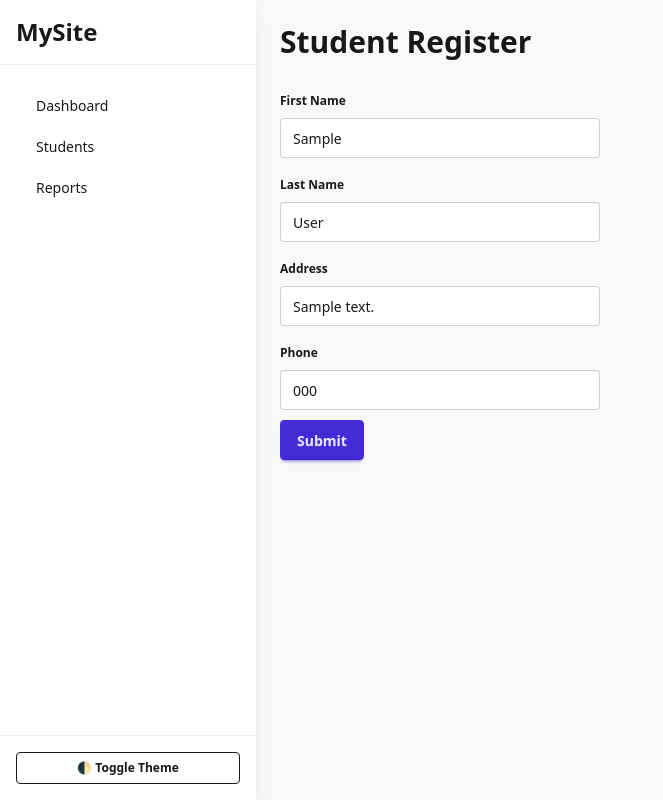
After one commit to Rajeev-Tamang/Django, a Django app: template Day24TailwindCSS/app/templates/app/register copy.html in a window 1280 px wide. The commit adds this page. Shown: the whole page, without its empty margins (0-663 px from the left). Run offline with Django 5.2, Linux system fonts and the light colour scheme; the template is opened without the code that fills it: most values are stand-ins (such as "Sample title", 1, 10 or a date in 2020); some libraries are stand-ins or nearby versions.

Commit message:
Day25-DjangoForm/request.method,request.POST,request.POST.get()

```diff
--- /dev/null
+++ b/Day24TailwindCSS/app/templates/app/register copy.html
@@ -0,0 +1,44 @@
+{% extends 'base.html' %}
+
+{% block title %}Student Register{% endblock %}
+
+
+{% block content %}
+<main class="flex-grow p-6 overflow-auto">
+    <h1 class="text-3xl font-bold mb-6">Student Register</h1>
+    <form class="w-1/2" action="" method="post">
+        {% csrf_token %}
+        <fieldset class="fieldset">
+            <legend class="fieldset-legend">First Name</legend>
+            <input type="text" class="input" placeholder="eg. John" value="{{ form_data.first_name}}"
+                name="first_name" />
+            <p class="label">
+                {% if errors.first_name %}{{ errors.first_name }}{% endif %}
+            </p>
+        </fieldset>
+        <fieldset class="fieldset">
+            <legend class="fieldset-legend">Last Name</legend>
+            <input type="text" class="input" placeholder="eg. Doe" value="{{ form_data.last_name}}" name="last_name" />
+            <p class="label">
+                {% if errors.last_name %}{{ errors.last_name }}{% endif %}
+            </p>
+        </fieldset>
+        <fieldset class="fieldset">
+            <legend class="fieldset-legend">Address</legend>
+            <input type="text" class="input" placeholder="eg. Kathmandu" value="{{ form_data.address}}"
+                name="address" />
+            <p class="label"></p>
+        </fieldset>
+        <fieldset class="fieldset">
+            <legend class="fieldset-legend">Phone</legend>
+            <input type="number" class="input" placeholder="eg. 98******" value="{{ form_data.phone}}" name="phone" />
+            <p class="label color-red">
+                {% if errors.phone %}{{ errors.phone }}{% endif %}
+            </p>
+        </fieldset>
+        <button class="btn btn-primary">Submit</button>
+    </form>
+</main>
+
+
+{% endblock %}
--- a/Day24TailwindCSS/app/urls.py
+++ b/Day24TailwindCSS/app/urls.py
@@ -2,5 +2,6 @@ from django.urls import path
 from . import views
 
 urlpatterns = [
-    path('',views.dashboard,name='dashbopard'),
+    path('',views.dashboard,name='dashboard'),
+    path('students/register/',views.register,name='register'),
 ]
--- a/Day24TailwindCSS/theme/static/css/dist/styles.css
+++ b/Day24TailwindCSS/theme/static/css/dist/styles.css
@@ -5,13 +5,10 @@
   :root, :host {
     --font-sans: ui-sans-serif, system-ui, sans-serif, "Apple Color Emoji",
       "Segoe UI Emoji", "Segoe UI Symbol", "Noto Color Emoji";
-    --font-serif: ui-serif, Georgia, Cambria, "Times New Roman", Times, serif;
     --font-mono: ui-monospace, SFMono-Regular, Menlo, Monaco, Consolas, "Liberation Mono",
       "Courier New", monospace;
     --color-red-600: oklch(57.7% 0.245 27.325);
     --color-green-600: oklch(62.7% 0.194 149.214);
-    --color-gray-50: oklch(98.5% 0.002 247.839);
-    --color-black: #000;
     --spacing: 0.25rem;
     --text-lg: 1.125rem;
     --text-lg--line-height: calc(1.75 / 1.125);
@@ -21,12 +18,8 @@
     --text-2xl--line-height: calc(2 / 1.5);
     --text-3xl: 1.875rem;
     --text-3xl--line-height: calc(2.25 / 1.875);
-    --text-5xl: 3rem;
-    --text-5xl--line-height: 1;
     --font-weight-semibold: 600;
     --font-weight-bold: 700;
-    --tracking-normal: 0em;
-    --leading-normal: 1.5;
     --radius-md: 0.375rem;
     --default-font-family: var(--font-sans);
     --default-mono-font-family: var(--font-mono);
@@ -757,6 +701,134 @@
     background-color: transparent;
     border: var(--border) solid currentColor;
   }
+  .input {
+    cursor: text;
+    border: var(--border) solid #0000;
+    position: relative;
+    display: inline-flex;
+    flex-shrink: 1;
+    appearance: none;
+    align-items: center;
+    gap: calc(0.25rem * 2);
+    background-color: var(--color-base-100);
+    padding-inline: calc(0.25rem * 3);
+    vertical-align: middle;
+    white-space: nowrap;
+    width: clamp(3rem, 20rem, 100%);
+    height: var(--size);
+    font-size: 0.875rem;
+    touch-action: manipulation;
+    border-start-start-radius: var(--join-ss, var(--radius-field));
+    border-start-end-radius: var(--join-se, var(--radius-field));
+    border-end-start-radius: var(--join-es, var(--radius-field));
+    border-end-end-radius: var(--join-ee, var(--radius-field));
+    border-color: var(--input-color);
+    box-shadow: 0 1px var(--input-color) inset, 0 -1px oklch(100% 0 0 / calc(var(--depth) * 0.1)) inset;
+  }
+  @supports (color: color-mix(in lab, red, red)) {
+    .input {
+      box-shadow: 0 1px color-mix(in oklab, var(--input-color) calc(var(--depth) * 10%), #0000) inset, 0 -1px oklch(100% 0 0 / calc(var(--depth) * 0.1)) inset;
+    }
+  }
+  .input {
+    --size: calc(var(--size-field, 0.25rem) * 10);
+    --input-color: var(--color-base-content);
+  }
+  @supports (color: color-mix(in lab, red, red)) {
+    .input {
+      --input-color: color-mix(in oklab, var(--color-base-content) 20%, #0000);
+    }
+  }
+  .input:where(input) {
+    display: inline-flex;
+  }
+  .input :where(input) {
+    display: inline-flex;
+    height: 100%;
+    width: 100%;
+    appearance: none;
+    background-color: transparent;
+    border: none;
+  }
+  .input :where(input):focus, .input :where(input):focus-within {
+    --tw-outline-style: none;
+    outline-style: none;
+  }
+  @media (forced-colors: active) {
+    .input :where(input):focus, .input :where(input):focus-within {
+      outline: 2px solid transparent;
+      outline-offset: 2px;
+    }
+  }
+  .input :where(input[type="url"]), .input :where(input[type="email"]) {
+    direction: ltr;
+  }
+  .input :where(input[type="date"]) {
+    display: inline-flex;
+  }
+  .input:focus, .input:focus-within {
+    --input-color: var(--color-base-content);
+    box-shadow: 0 1px var(--input-color);
+  }
+  @supports (color: color-mix(in lab, red, red)) {
+    .input:focus, .input:focus-within {
+      box-shadow: 0 1px color-mix(in oklab, var(--input-color) calc(var(--depth) * 10%), #0000);
+    }
+  }
+  .input:focus, .input:focus-within {
+    outline: 2px solid var(--input-color);
+    outline-offset: 2px;
+    isolation: isolate;
+    z-index: 1;
+  }
+  .input:has(> input[disabled]), .input:is(:disabled, [disabled]), fieldset:disabled .input {
+    cursor: not-allowed;
+    border-color: var(--color-base-200);
+    background-color: var(--color-base-200);
+    color: var(--color-base-content);
+  }
+  @supports (color: color-mix(in lab, red, red)) {
+    .input:has(> input[disabled]), .input:is(:disabled, [disabled]), fieldset:disabled .input {
+      color: color-mix(in oklab, var(--color-base-content) 40%, transparent);
+    }
+  }
+  .input:has(> input[disabled])::placeholder, .input:is(:disabled, [disabled])::placeholder, fieldset:disabled .input::placeholder {
+    color: var(--color-base-content);
+  }
+  @supports (color: color-mix(in lab, red, red)) {
+    .input:has(> input[disabled])::placeholder, .input:is(:disabled, [disabled])::placeholder, fieldset:disabled .input::placeholder {
+      color: color-mix(in oklab, var(--color-base-content) 20%, transparent);
+    }
+  }
+  .input:has(> input[disabled]), .input:is(:disabled, [disabled]), fieldset:disabled .input {
+    box-shadow: none;
+  }
+  .input:has(> input[disabled]) > input[disabled] {
+    cursor: not-allowed;
+  }
+  .input::-webkit-date-and-time-value {
+    text-align: inherit;
+  }
+  .input[type="number"]::-webkit-inner-spin-button {
+    margin-block: calc(0.25rem * -3);
+    margin-inline-end: calc(0.25rem * -3);
+  }
+  .input::-webkit-calendar-picker-indicator {
+    position: absolute;
+    inset-inline-end: 0.75em;
+  }
+  .input:has(> input[type="date"]) :where(input[type="date"]) {
+    display: inline-flex;
+    webkit-appearance: none;
+    appearance: none;
+  }
+  .input:has(> input[type="date"]) input[type="date"]::-webkit-calendar-picker-indicator {
+    position: absolute;
+    inset-inline-end: 0.75em;
+    width: 1em;
+    height: 1em;
+    cursor: pointer;
+  }
   .card {
     position: relative;
     display: flex;
@@ -927,6 +968,16 @@
       border-inline-start: var(--border) solid color-mix(in oklab, currentColor 10%, #0000);
     }
   }
+  .fieldset-legend {
+    margin-bottom: calc(0.25rem * -1);
+    display: flex;
+    align-items: center;
+    justify-content: space-between;
+    gap: calc(0.25rem * 2);
+    padding-block: calc(0.25rem * 2);
+    color: var(--color-base-content);
+    font-weight: 600;
+  }
   .mb-2 {
     margin-bottom: calc(var(--spacing) * 2);
   }
@@ -958,68 +1009,13 @@
   .stat:not(:last-child) {
     border-block-end: none;
   }
-  .alert {
+  .fieldset {
     display: grid;
-    align-items: center;
-    gap: calc(0.25rem * 4);
-    border-radius: var(--radius-box);
-    padding-inline: calc(0.25rem * 4);
-    padding-block: calc(0.25rem * 3);
-    color: var(--color-base-content);
-    background-color: var(--alert-color, var(--color-base-200));
-    justify-content: start;
-    justify-items: start;
-    grid-auto-flow: column;
-    grid-template-columns: auto;
-    text-align: start;
-    border: var(--border) solid var(--color-base-200);
-    font-size: 0.875rem;
-    line-height: 1.25rem;
-    background-size: auto, calc(var(--noise) * 100%);
-    background-image: none, var(--fx-noise);
-    box-shadow: 0 3px 0 -2px oklch(100% 0 0 / calc(var(--depth) * 0.08)) inset, 0 1px #000, 0 4px 3px -2px oklch(0% 0 0 / calc(var(--depth) * 0.08));
-  }
-  @supports (color: color-mix(in lab, red, red)) {
-    .alert {
-      box-shadow: 0 3px 0 -2px oklch(100% 0 0 / calc(var(--depth) * 0.08)) inset, 0 1px color-mix( in oklab, color-mix(in oklab, #000 20%, var(--alert-color, var(--color-base-200))) calc(var(--depth) * 20%), #0000 ), 0 4px 3px -2px oklch(0% 0 0 / calc(var(--depth) * 0.08));
-    }
-  }
-  .alert:has(:nth-child(2)) {
-    grid-template-columns: auto minmax(auto, 1fr);
-  }
-  .alert.alert-outline {
-    background-color: transparent;
-    color: var(--alert-color);
-    box-shadow: none;
-    background-image: none;
-  }
-  .alert.alert-dash {
-    background-color: transparent;
-    color: var(--alert-color);
-    border-style: dashed;
-    box-shadow: none;
-    background-image: none;
-  }
-  .alert.alert-soft {
-    color: var(--alert-color, var(--color-base-content));
-    background: var(--alert-color, var(--color-base-content));
-  }
-  @supports (color: color-mix(in lab, red, red)) {
-    .alert.alert-soft {
-      background: color-mix( in oklab, var(--alert-color, var(--color-base-content)) 8%, var(--color-base-100) );
-    }
-  }
-  .alert.alert-soft {
-    border-color: var(--alert-color, var(--color-base-content));
-  }
-  @supports (color: color-mix(in lab, red, red)) {
-    .alert.alert-soft {
-      border-color: color-mix( in oklab, var(--alert-color, var(--color-base-content)) 10%, var(--color-base-100) );
-    }
-  }
-  .alert.alert-soft {
-    box-shadow: none;
-    background-image: none;
+    gap: calc(0.25rem * 1.5);
+    padding-block: calc(0.25rem * 1);
+    font-size: 0.75rem;
+    grid-template-columns: 1fr;
+    grid-auto-rows: max-content;
   }
   .block {
     display: block;
@@ -1033,6 +1029,9 @@
   .h-screen {
     height: 100vh;
   }
+  .w-1\/2 {
+    width: calc(1/2 * 100%);
+  }
   .w-64 {
     width: calc(var(--spacing) * 64);
   }
@@ -1184,6 +1151,10 @@
     --fontsize: 0.75rem;
     --btn-p: 0.75rem;
     --size: calc(var(--size-field, 0.25rem) * 8);
+  }
+  .btn-primary {
+    --btn-color: var(--color-primary);
+    --btn-fg: var(--color-primary-content);
   }
   @media (width >= 40rem) {
     .sm\:grid-cols-2 {
@@ -1435,15 +1406,7 @@
   inherits: false;
   initial-value: solid;
 }
-@property --tw-leading {
-  syntax: "*";
-  inherits: false;
-}
 @property --tw-font-weight {
-  syntax: "*";
-  inherits: false;
-}
-@property --tw-tracking {
   syntax: "*";
   inherits: false;
 }
@@ -1517,9 +1480,7 @@
     *, ::before, ::after, ::backdrop {
       --tw-space-y-reverse: 0;
       --tw-border-style: solid;
-      --tw-leading: initial;
       --tw-font-weight: initial;
-      --tw-tracking: initial;
       --tw-shadow: 0 0 #0000;
       --tw-shadow-color: initial;
       --tw-shadow-alpha: 100%;
--- a/Day24TailwindCSS/theme/templates/base.html
+++ b/Day24TailwindCSS/theme/templates/base.html
@@ -27,8 +27,8 @@
 
         <nav class="flex-grow p-4">
             <ul class="menu menu-vertical space-y-2">
-                <li><a href="" class="rounded-md">Dashboard</a></li>
-                <li><a href="#" class="rounded-md">Students</a></li>
+                <li><a href="{% url 'dashboard' %}" class="rounded-md">Dashboard</a></li>
+                <li><a href="{% url 'register' %}" class="rounded-md">Students</a></li>
                 <li><a href="#" class="rounded-md">Reports</a></li>
             </ul>
         </nav>
```
Also changed, not shown: other parts of Day24TailwindCSS/theme/static/css/dist/styles.css (+0 -112 lines), Day24TailwindCSS/app/forms.py (added, +19 -0 lines), Day24TailwindCSS/app/templates/app/register.html (added, +17 -0 lines), Day24TailwindCSS/app/views.py (+68 -1 lines), Day24TailwindCSS/readme.md.
